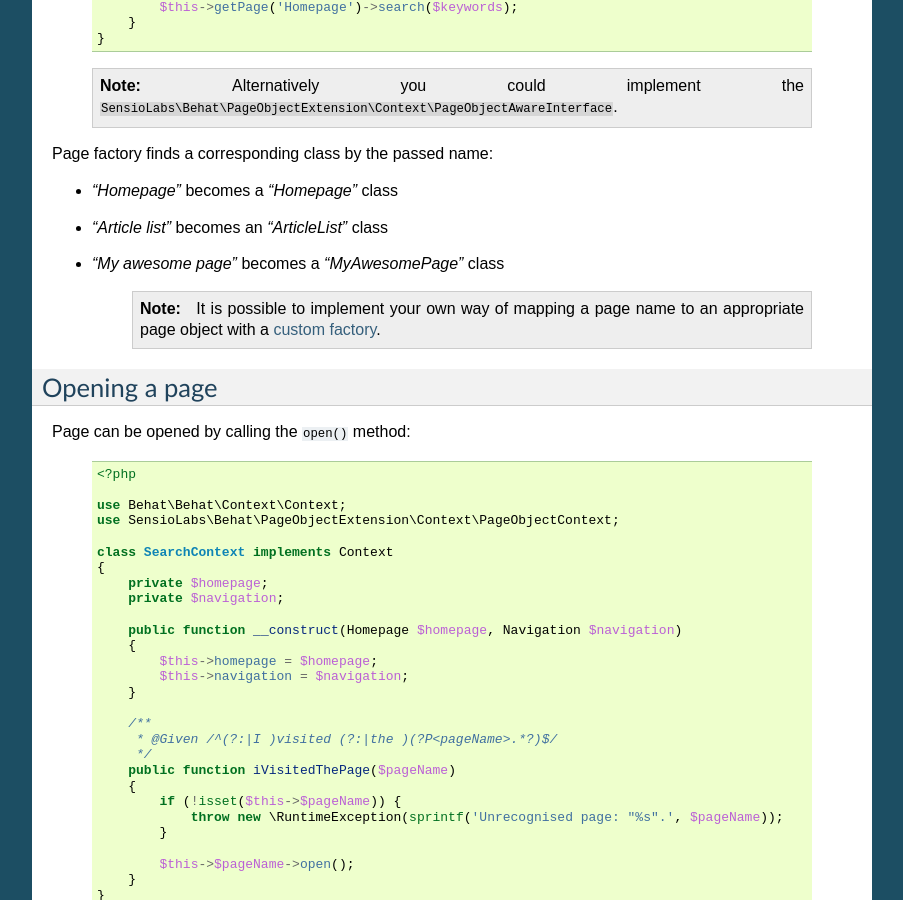
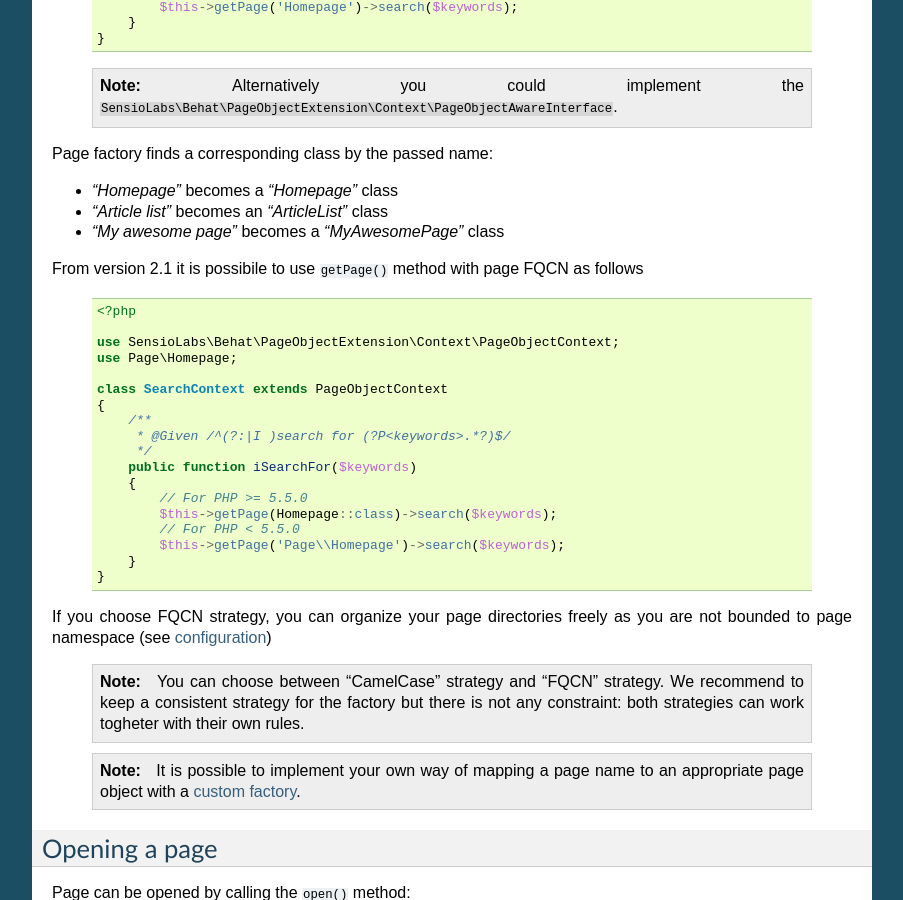
Before and after one commit to sensiolabs/BehatPageObjectExtension, a Sphinx documentation site: the page built from doc/guide/working_with_page_objects.rst, in a window 1280 px wide and 900 px high, scrolled down 1236 px. Shown: the whole window, without its empty margins (198-1101 px from the left). Built offline with Sphinx 7.4.7, drawn with Linux system fonts in a browser that asks for light colours.

Commit message:
Documentation update
- working with elements
- working with page objects

Introduction to FQCN resolver for page/element factory

```diff
--- a/doc/guide/working_with_elements.rst
+++ b/doc/guide/working_with_elements.rst
@@ -125,6 +125,8 @@ Accessing custom elements is much like accessing inline ones:
             public function search($keywords)
             {
                 return $this->getElement('Search form')->search($keywords);
+                // or (for PHP >= 5.5.0) return $this->getElement(SearchForm::class)->search($keywords);
+                // or (for PHP < 5.5.0) return $this->getElement('Page\\Homepage')->search($keywords);
             }
         }
 
--- a/doc/guide/working_with_page_objects.rst
+++ b/doc/guide/working_with_page_objects.rst
@@ -90,6 +90,36 @@ Page factory finds a corresponding class by the passed name:
 * *"Homepage"* becomes a *"Homepage"* class
 * *"Article list"* becomes an *"ArticleList"* class
 * *"My awesome page"* becomes a *"MyAwesomePage"* class
+
+From version 2.1 it is possibile to use ``getPage()`` method with page FQCN as follows
+
+    .. code-block:: php
+
+        <?php
+
+        use SensioLabs\Behat\PageObjectExtension\Context\PageObjectContext;
+        use Page\Homepage;
+
+        class SearchContext extends PageObjectContext
+        {
+            /**
+             * @Given /^(?:|I )search for (?P<keywords>.*?)$/
+             */
+            public function iSearchFor($keywords)
+            {
+                // For PHP >= 5.5.0
+                $this->getPage(Homepage::class)->search($keywords);
+                // For PHP < 5.5.0
+                $this->getPage('Page\\Homepage')->search($keywords);
+            }
+        }
+
+If you choose FQCN strategy, you can organize your page directories freely as you are not bounded to page namespace
+(see `configuration <http://behat-page-object-extension.readthedocs.io/en/latest/guide/configuration.html>`_)
+
+    .. note::
+        You can choose between "CamelCase" strategy and "FQCN" strategy. We recommend to keep a consistent strategy for
+        the factory but there is not any constraint: both strategies can work togheter with their own rules.
 
     .. note::
 
```
